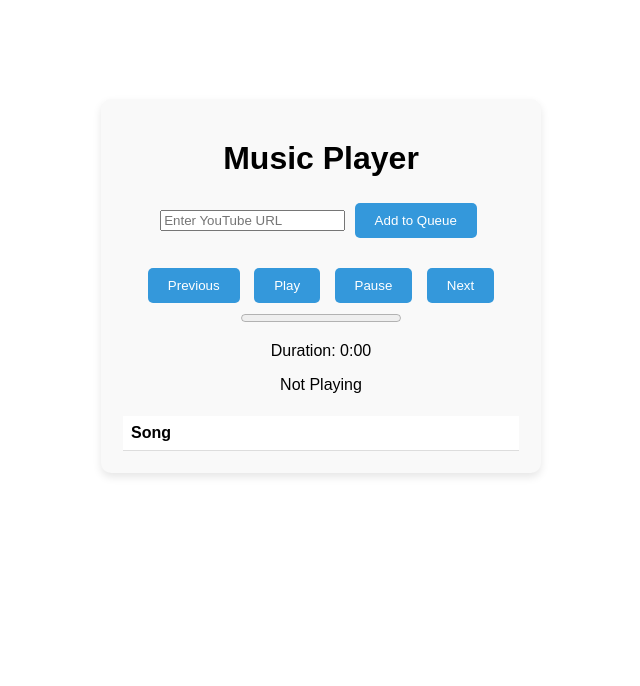
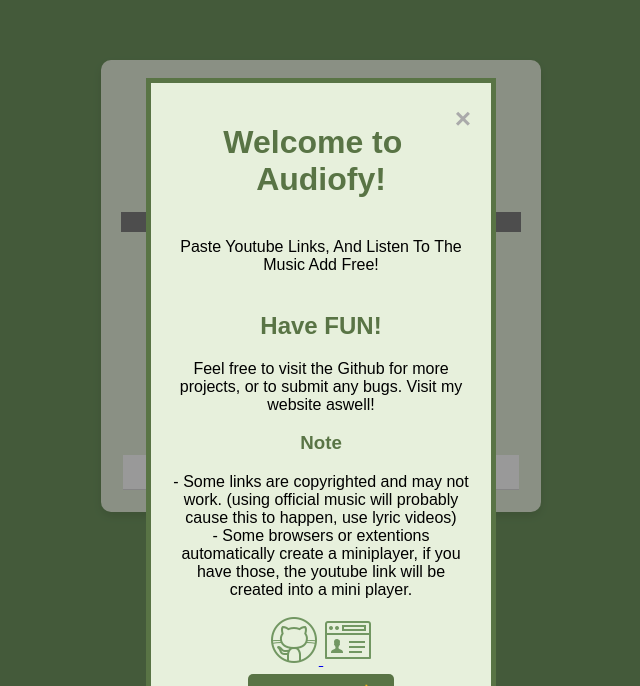
Before and after one commit to sjapanwala/audiofy.github.io, a plain HTML site: page index.html in a window 1280 px wide. Shown: the part 114-800 px from the top of the page, without its empty margins (319-959 px from the left). Drawn offline with Linux system fonts and the light colour scheme.

Commit message:
version 1

```diff
--- a/index.html
+++ b/index.html
@@ -3,14 +3,34 @@
 <head>
     <meta charset="UTF-8">
     <meta name="viewport" content="width=device-width, initial-scale=1.0">
-    <title>Simple Music Player</title>
+    <title>Audiofy</title>
     <link rel="stylesheet" href="scripts/styles.css">
 </head>
 <body>
+    <div id="modal" class="modal">
+        <div class="modal-content">
+            <span id="close" class="close">&times;</span>
+            <p ><strong><h1 class="modal-title">Welcome to Audiofy!</h1></strong><br>Paste Youtube Links, And Listen To The Music Add Free!<br><br><strong><h2 class="modal-title">Have FUN!</h2></strong>Feel free to visit the Github for more projects, or to submit any bugs. Visit my website aswell!<h3 class="modal-title">Note</h3></strong> - Some links are copyrighted and may not work. (using official music will probably cause this to happen, use lyric videos)<br> - Some browsers or extentions automatically create a miniplayer, if you have those, the youtube link will be created into a mini player.</p>
+            <div>
+                <a href="https://github.com/sjapanwala">
+                    <img src="elements/icons8-github-50.png" alt="Goto Github">
+                </a>
+                <a href="https://sjapanwala.github.io/index.html">
+                    <img src="elements/icons8-resume-website-50.png" alt="Goto Website">
+                </a>
+            </div>
+        <button id="confirmButton">Sounds Good! 👍</button>
+        </div>
+    </div>
     <div id="player">
-        <h1>Music Player</h1>
-        <input type="text" id="urlInput" placeholder="Enter YouTube URL">
-        <button id="submitButton">Add to Queue</button>
+
+        <h1 class="modal-title">Audiofy ♫</h1>
+        <!--<img id="record" src="elements/vinyl.png" alt="Spinning Record" style="display: none;" />-->
+        <p id="videoTitle">Now Playing<br>Nothing</p>
+        <div id="progress-container">
+            <progress id="progressBar" value="0" max="100"></progress>
+            <p id="videoDuration">0:00 / 0:00</p>
+        </div>
 
         <div id="controls">
             <button id="skipPreviousButton">Previous</button>
@@ -18,18 +38,17 @@
             <button id="pauseButton">Pause</button>
             <button id="skipNextButton">Next</button>
         </div>
-
-        <div id="progress-container">
-            <progress id="progressBar" value="0" max="100"></progress>
-            <p id="videoDuration">Duration: 0:00</p>
-        </div>
-
-        <p id="videoTitle">Not Playing</p>
+        <br>
+        <br>
+        <input type="text" id="urlInput" placeholder="URL Goes Here"><br>
+        <button id="submitButton">Add to Queue</button>
 
         <table id="playlist">
             <thead>
                 <tr>
-                    <th>Song</th>
+                    <th align="center">
+                        Video ID's
+                    </th>
                 </tr>
             </thead>
             <tbody></tbody>
@@ -38,7 +57,11 @@
 
     <div id="playerContainer" style="display: none;"></div>
 
+    <!-- Popup for errors -->
+    <!--<div id="errorPopup"></div>-->
+
     <script src="https://www.youtube.com/iframe_api"></script>
     <script src="scripts/scripts.js"></script>
 </body>
+
 </html>
--- a/scripts/scripts.js
+++ b/scripts/scripts.js
@@ -1,3 +1,30 @@
+// Show the custom modal when the page loads
+window.onload = function() {
+    const modal = document.getElementById("modal");
+    const confirmButton = document.getElementById("confirmButton");
+    const closeButton = document.getElementById("close");
+
+    // Display the modal
+    modal.style.display = "block";
+
+    // Close the modal when the user clicks on <span> (x)
+    closeButton.onclick = function() {
+        modal.style.display = "none";
+    }
+
+    // Close the modal when the user clicks the "OK" button
+    confirmButton.onclick = function() {
+        modal.style.display = "none"; // Hide the modal
+    }
+
+    // Close the modal when clicking outside of the modal
+    window.onclick = function(event) {
+        if (event.target === modal) {
+            modal.style.display = "none"; // Hide the modal
+        }
+    }
+};
+
 let player;
 let playlist = [];
 let currentSongIndex = -1;
@@ -104,18 +131,18 @@
         }
 
         if (!isNaN(currentTime) && !isNaN(duration)) {
-            document.getElementById('videoDuration').innerText = `Duration: ${formatDuration(currentTime)} / ${formatDuration(duration)}`;
+            document.getElementById('videoDuration').innerText = `${formatDuration(currentTime)} / ${formatDuration(duration)}`;
         }
     }
 }
 
 function updatePlaylistDisplay() {
     const tbody = document.querySelector('#playlist tbody');
-    tbody.innerHTML = '';
+    tbody.innerHTML = ''; // Clear the current playlist display
     playlist.forEach((videoId, index) => {
         const row = document.createElement('tr');
-        row.innerHTML = `<td>Video ID: ${videoId}</td>`;
-        tbody.appendChild(row);
+        row.innerHTML = `<td>${index + 1}. ${videoId}</td>`; // Display the index as a counter
+        tbody.appendChild(row); // Append the row to the table body
     });
 }
 
@@ -139,7 +166,7 @@
     if (playerReady) {
         const videoData = player.getVideoData();
         if (videoData && videoData.title) {
-            document.getElementById('videoTitle').innerText = `Title: ${videoData.title}`;
+            document.getElementById('videoTitle').innerText = `Now Playing\n ${videoData.title}`;
         }
     }
 }
--- a/scripts/styles.css
+++ b/scripts/styles.css
@@ -6,47 +6,136 @@
     justify-content: center;
     align-items: center;
     font-family: Arial, sans-serif;
+    background-color: #729762; /* Light background color */
 }
 
 #player {
     text-align: center;
-    width: 400px;
-    background-color: #f9f9f9;
-    padding: 20px;
-    border-radius: 10px;
-    box-shadow: 0 4px 8px rgba(0, 0, 0, 0.1);
+    width: 400px; /* Width of the player */
+    background-color: #E7F0DC; /* Background color for the player */
+    padding: 20px; /* Padding around the content */
+    border-radius: 10px; /* Rounded corners */
+    box-shadow: 0 4px 8px rgba(0, 0, 0, 0.1); /* Subtle shadow for depth */
 }
 
 #controls {
-    margin-top: 20px;
+    margin-top: 20px; /* Spacing above controls */
 }
 
 button {
-    padding: 10px 20px;
-    margin: 5px;
-    border: none;
-    background-color: #3498db;
-    color: white;
-    border-radius: 5px;
+    padding: 10px 20px; /* Padding inside buttons */
+    margin: 5px; /* Margin between buttons */
+    border: none; /* No border */
+    background-color: #597445; /* Button color */
+    color: white; /* Text color */
+    border-radius: 5px; /* Rounded button corners */
+    cursor: pointer; /* Pointer cursor on hover */
+}
+
+button:hover {
+    background-color: #729762; /* Darker color on hover */
+}
+
+#videoInfo {
+    margin-top: 20px; /* Spacing above video info */
+}
+
+#playlist {
+    width: 100%; /* Full width for the playlist */
+    margin-top: 20px; /* Spacing above playlist */
+    text-align: left; /* Align text to the left */
+}
+
+#playlist th, #playlist td {
+    padding: 8px; /* Padding inside table cells */
+    background-color: #fff; /* Background color for table cells */
+    border-bottom: 1px solid #ddd; /* Border for table rows */
+}
+
+#errorPopup {
+    position: fixed;
+    top: 20px; /* Position it near the top */
+    left: 50%; /* Center horizontally */
+    transform: translateX(-50%); /* Adjust for centering */
+    background-color: rgba(255, 0, 0, 0.8); /* Red background */
+    color: white; /* Text color */
+    padding: 15px; /* Padding inside the popup */
+    border-radius: 5px; /* Rounded corners */
+    z-index: 1000; /* Ensure it appears above other content */
+    transition: opacity 0.3s ease; /* Fade-in effect */
+    opacity: 0; /* Start invisible */
+}
+
+/* Modal styles */
+.modal {
+    display: none; /* Hidden by default */
+    position: fixed; /* Stay in place */
+    z-index: 1; /* Sit on top */
+    left: 0;
+    top: 0;
+    width: 100%; /* Full width */
+    height: 100%; /* Full height */
+    overflow: auto; /* Enable scroll if needed */
+    background-color: rgb(0,0,0); /* Fallback color */
+    background-color: rgba(0,0,0,0.4); /* Black w/ opacity */
+}
+
+.modal-content {
+    background-color: #E7F0DC;
+    margin: 15% auto; /* 15% from the top and centered */
+    padding: 20px;
+    border: 5px solid #597445;
+    width: 300px; /* Could be more or less, depending on screen size */
+    text-align: center;
+}
+
+.modal-title {
+    color: #597445;
+}
+
+.modal-text {
+    color: #729762;
+}
+
+.close {
+    color: #aaa;
+    float: right;
+    font-size: 28px;
+    font-weight: bold;
+}
+
+.close:hover,
+.close:focus {
+    color: black;
+    text-decoration: none;
     cursor: pointer;
 }
 
-button:hover {
-    background-color: #2980b9;
+/* Progress bar styles */
+progress {
+    width: 100%;
+    height: 20px;
+    border-radius: 5px;
+    background-color: #E7F0DC; /* Background color for the unfilled part */
+    border: none; /* Optional: remove the border */
 }
 
-#videoInfo {
-    margin-top: 20px;
+progress::-webkit-progress-value {
+    background-color: #597445; /* Filled color for WebKit browsers */
+    border-radius: 5px;
 }
 
-#playlist {
-    width: 100%;
-    margin-top: 20px;
-    text-align: left;
+progress::-moz-progress-bar {
+    background-color: #597445; /* Filled color for Firefox */
+    border-radius: 5px;
 }
 
-#playlist th, #playlist td {
-    padding: 8px;
-    background-color: #fff;
-    border-bottom: 1px solid #ddd;
+progress::-ms-fill {
+    background-color: #597445; /* Filled color for IE */
+    border-radius: 5px;
 }
+
+/* Optional: Ensure the unfilled part is styled correctly */
+progress::-webkit-progress-background {
+    background-color: #E7F0DC; /* Background color for the unfilled part on WebKit browsers */
+}
```
Also changed, not shown: elements/icons8-github-50.png (added), elements/icons8-resume-website-50.png (added), elements/vinyl.png (added).
